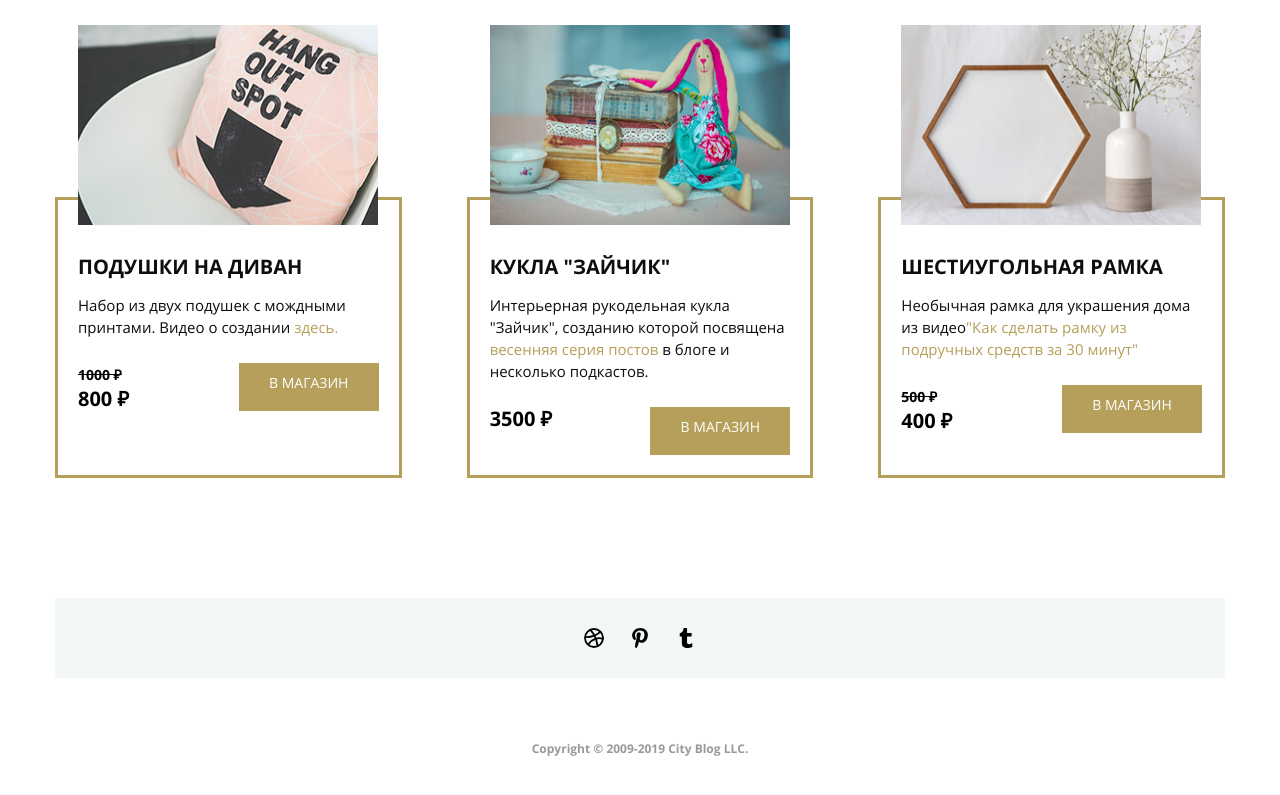
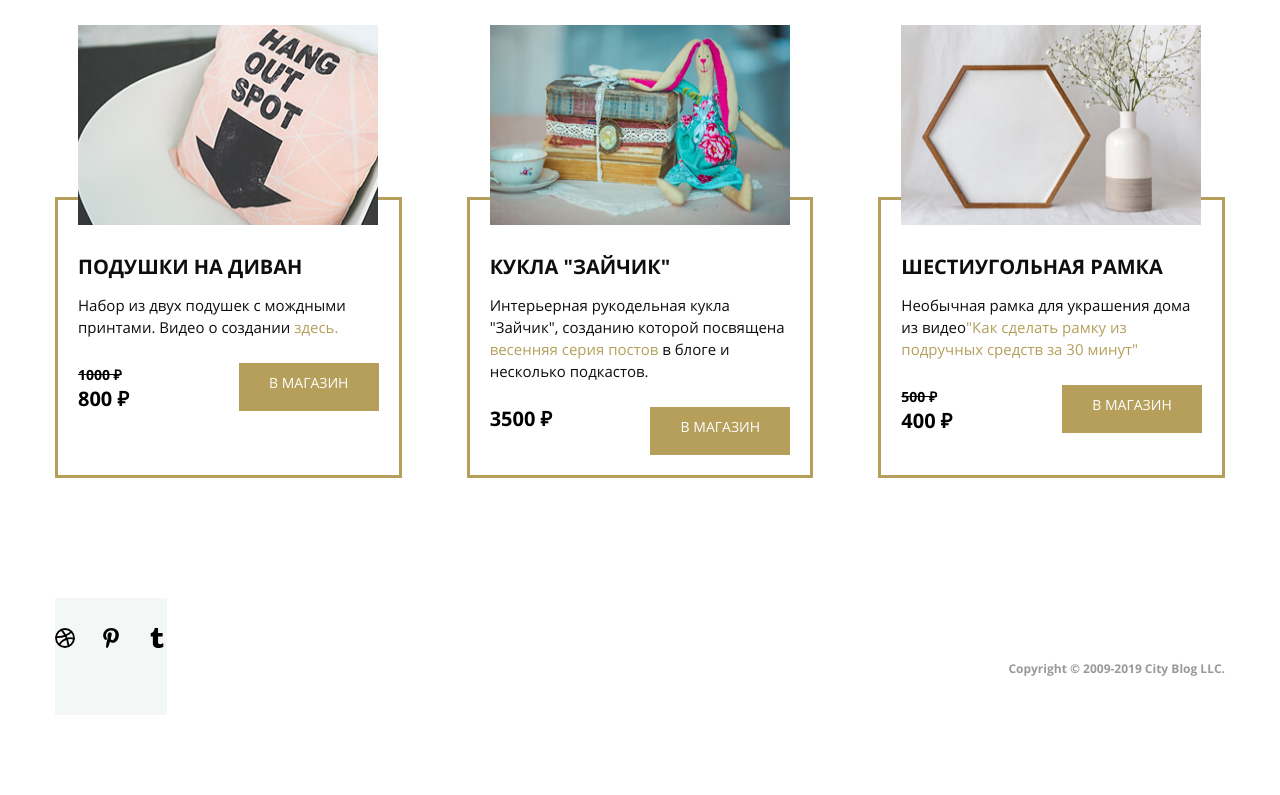
Before and after one commit to MarkovaMasha/mq-diplom, a plain HTML site: page index.html in a window 1280 px wide. Shown: the part 2793-3588 px from the top of the page. After the commit the page ends 3508 px from the top, so only its background shows below. Drawn offline with Linux system fonts and the light colour scheme; files whose address does not match are found by name.

Commit message:
Add files via upload

```diff
--- a/css/style.css
+++ b/css/style.css
@@ -401,12 +401,8 @@ body {
 
 .wrapper {
   max-width: 1200px;
-  /*max-width: 100%;*/
   padding: 0 15px;
-  margin: auto;
-}
-
-.content-wrapper {
+  margin: 0 auto;
   display: flex;
   justify-content: space-between;
 }
```
